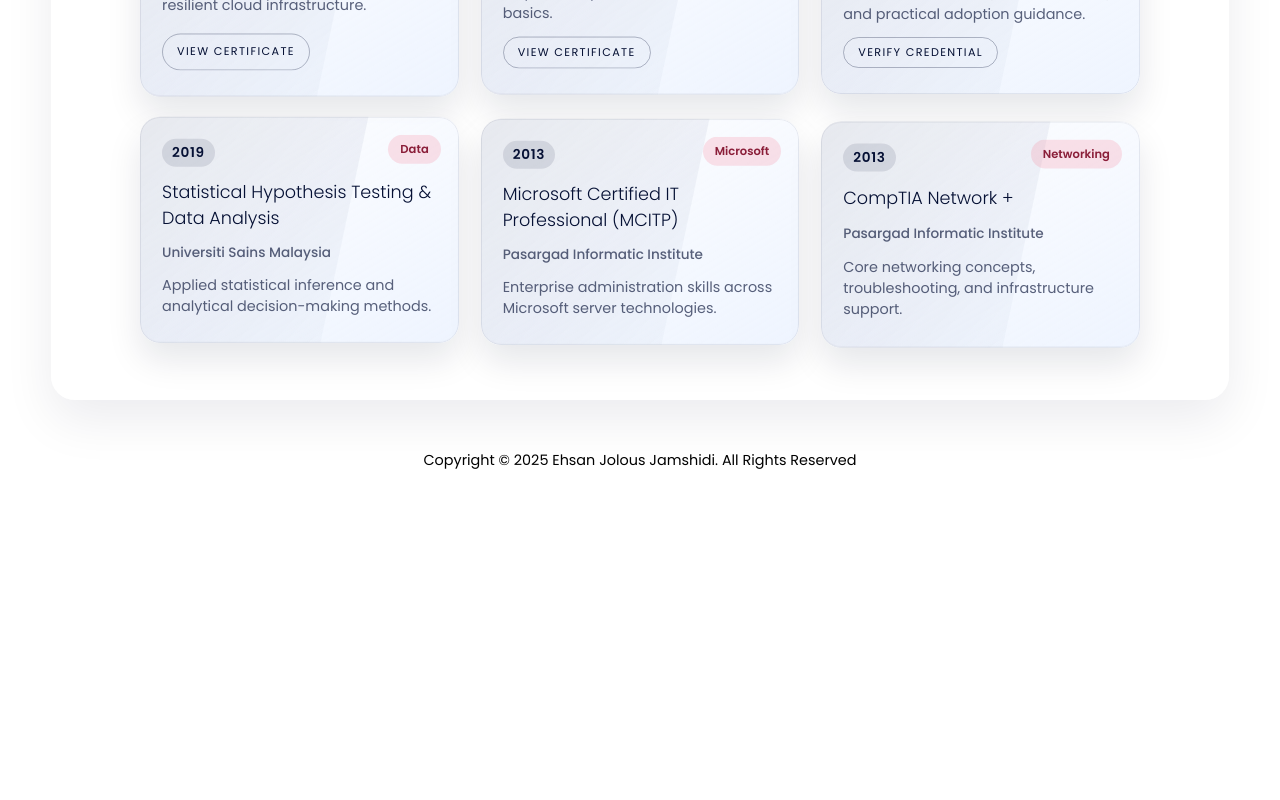
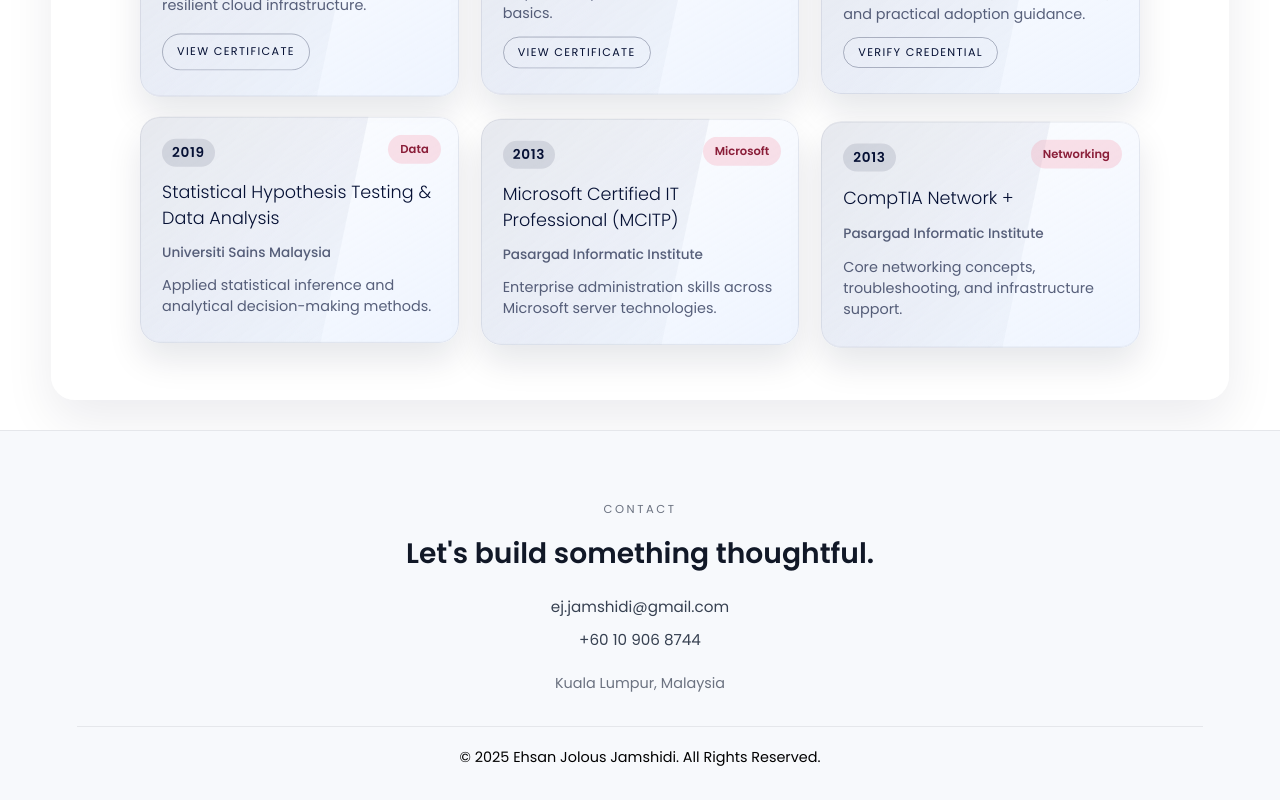
Before and after one commit to jolous/portfolio, a React (Vite) app: page / in a window 1280 px wide. Shown: the part 8234-9034 px from the top of the page. Before the commit the page ends 8725 px from the top, so only its background shows below. Built offline with nearby package versions, Linux system fonts and the light colour scheme.

Commit message:
Simplify footer contact details

```diff
--- a/src/App.tsx
+++ b/src/App.tsx
@@ -1198,11 +1198,29 @@ export default function App() {
         </div>
       </div>
 
-      <div className="Copyright-section-div">
-        <section className="Copyright-section">
-          <p>Copyright © 2025 Ehsan Jolous Jamshidi. All Rights Reserved</p>
-        </section>
-      </div>
+      <footer className="site-footer">
+        <div className="site-footer__inner">
+          <div className="site-footer__contact">
+            <span className="site-footer__eyebrow">Contact</span>
+            <h2>Let&#39;s build something thoughtful.</h2>
+            <div className="site-footer__details">
+              <a
+                href="mailto:&#101;&#106;&#046;&#106;&#097;&#109;&#115;&#104;&#105;&#100;&#105;&#064;&#103;&#109;&#097;&#105;&#108;&#046;&#099;&#111;&#109;"
+                className="hover-target"
+              >
+                ej.jamshidi@gmail.com
+              </a>
+              <a href="tel:60109068744" className="hover-target">
+                +60 10 906 8744
+              </a>
+              <span className="site-footer__muted">Kuala Lumpur, Malaysia</span>
+            </div>
+          </div>
+        </div>
+        <div className="site-footer__bottom">
+          <p>© 2025 Ehsan Jolous Jamshidi. All Rights Reserved.</p>
+        </div>
+      </footer>
     </>
   );
 }
--- a/src/styles/style.css
+++ b/src/styles/style.css
@@ -1601,11 +1601,76 @@ nav h1 {
 
 
 
-/* Copyright */
-
-.Copyright-section-div {
-	padding: 20px;
+/* Footer */
+
+.site-footer {
+	background: #f7f9fc;
+	border-top: 1px solid rgba(15, 23, 42, 0.08);
+	padding: 64px 6vw 32px;
+}
+
+.site-footer__inner {
+	display: flex;
+	justify-content: center;
+	max-width: 900px;
+	margin: 0 auto 32px;
 	text-align: center;
+}
+
+.site-footer__contact h2 {
+	margin: 12px 0 20px;
+	font-size: clamp(1.6rem, 2.2vw, 2.1rem);
+	color: #111827;
+}
+
+.site-footer__eyebrow {
+	text-transform: uppercase;
+	letter-spacing: 0.22em;
+	font-size: 0.72rem;
+	color: #6b7280;
+}
+
+.site-footer__details {
+	display: grid;
+	gap: 10px;
+	justify-items: center;
+}
+
+.site-footer__details a {
+	color: #374151;
+	text-decoration: none;
+	font-size: 0.95rem;
+	transition: color 0.2s ease;
+	display: inline-flex;
+	align-items: center;
+	gap: 6px;
+}
+
+.site-footer__details a:hover {
+	color: #0f766e;
+}
+
+.site-footer__muted {
+	display: block;
+	margin-top: 12px;
+	color: #6b7280;
+	font-size: 0.9rem;
+}
+
+.site-footer__bottom {
+	border-top: 1px solid rgba(15, 23, 42, 0.08);
+	padding-top: 20px;
+	text-align: center;
+	color: #6b7280;
+	font-size: 0.9rem;
+	max-width: 1200px;
+	margin: 0 auto;
+}
+
+@media (max-width: 600px) {
+	.site-footer {
+		padding: 48px 8vw 28px;
+	}
 }
 
 
```
